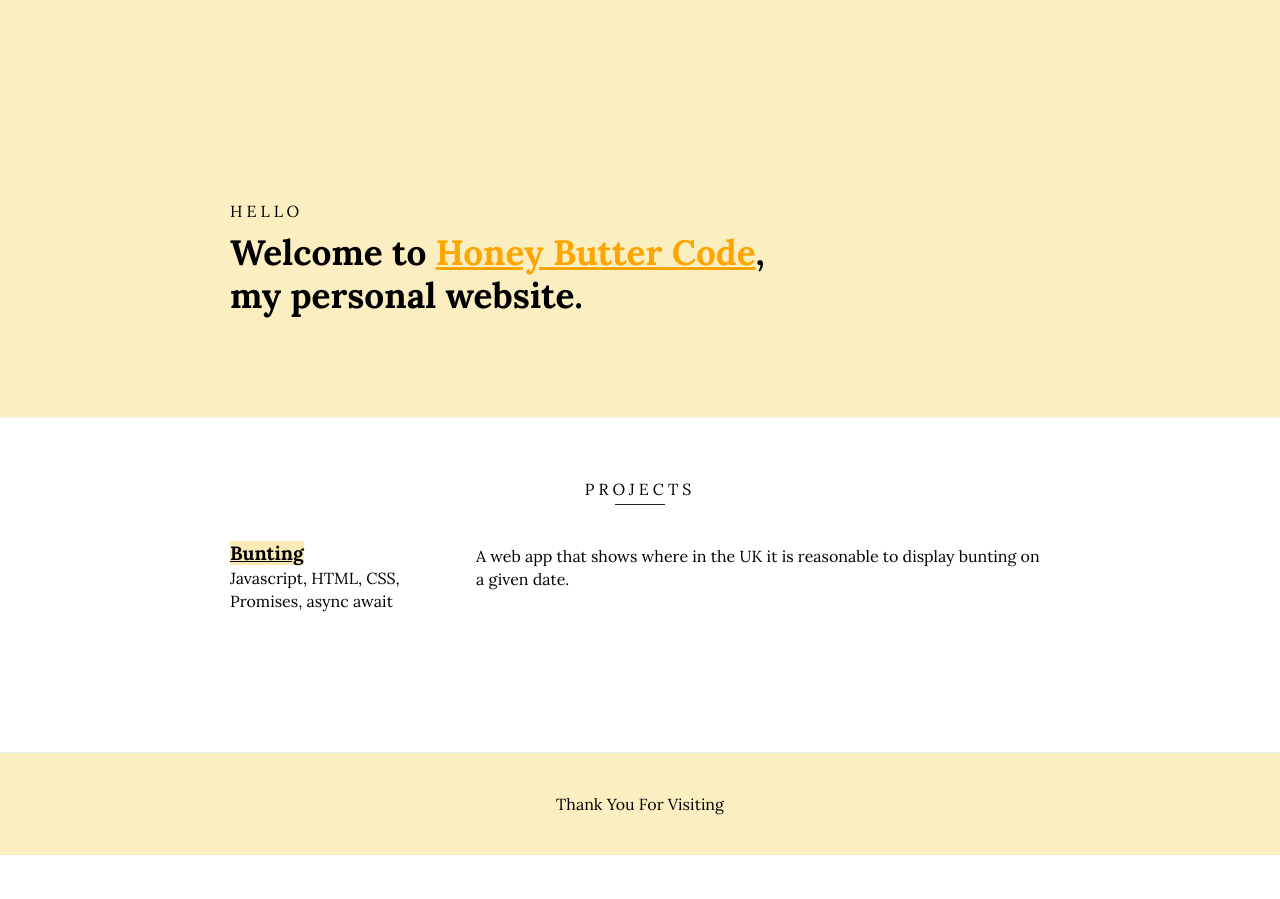
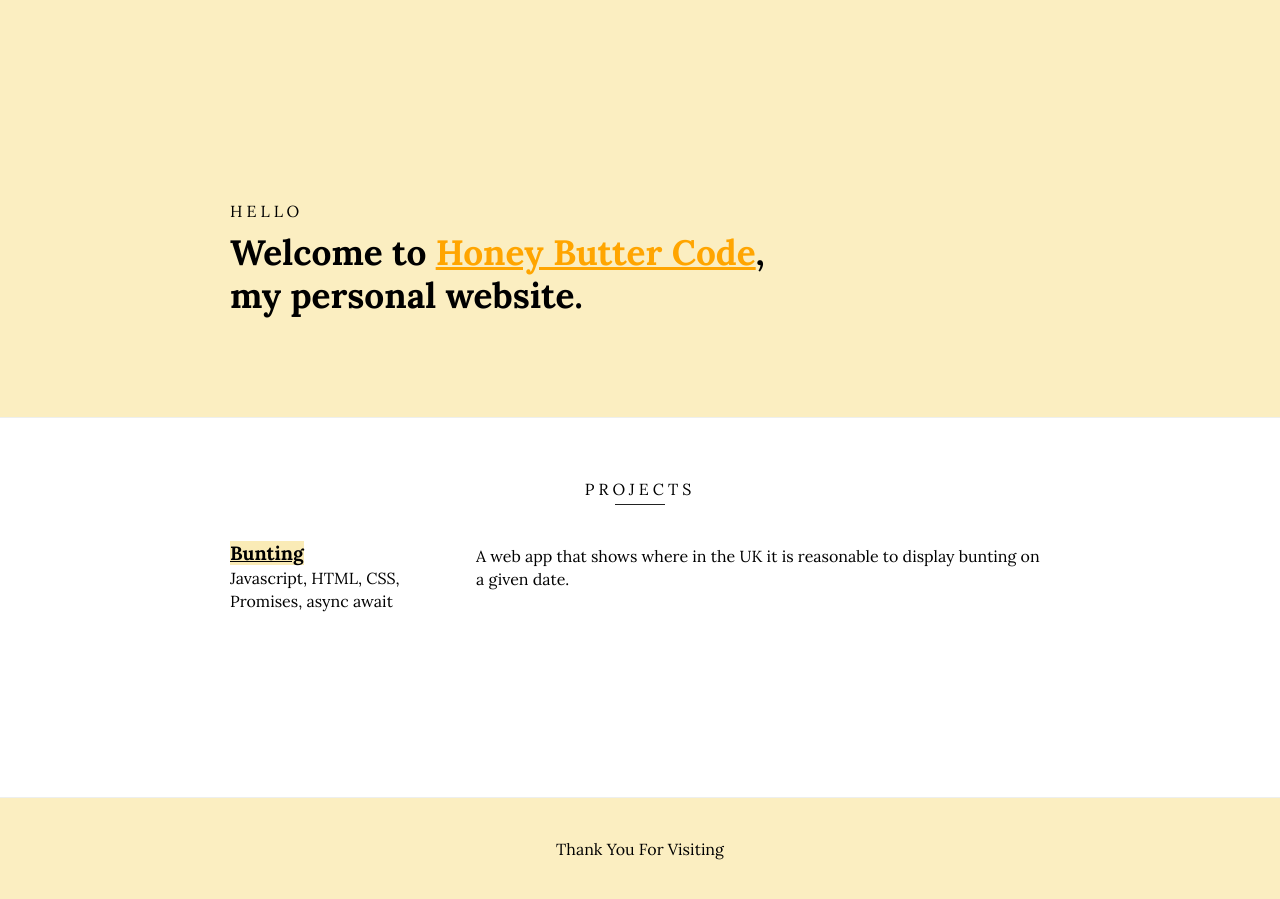
Before and after one commit to zipac/zipac.github.io, a Jekyll site: the page built from index.html, in a window 1280 px wide. Built offline with Jekyll 4.4.1, drawn with Linux system fonts in a browser that asks for light colours.

Commit message:
swapped to grid layout

```diff
--- a/_sass/_reset.scss
+++ b/_sass/_reset.scss
@@ -31,6 +31,9 @@ footer, header, hgroup, menu, nav, section {
 }
 body {
 	line-height: 1;
+	display: grid;
+	min-height: 100vh;
+	grid-template-rows: min-content auto min-content;
 }
 ol, ul {
 	list-style: none;
--- a/_sass/_resume.scss
+++ b/_sass/_resume.scss
@@ -2,7 +2,7 @@
 // @description All resume styles
 
 dl {
-    margin-bottom: ($spacer * 4);
+    margin-bottom: ($spacer * 2);
 }
 
 dt, dd {
```
